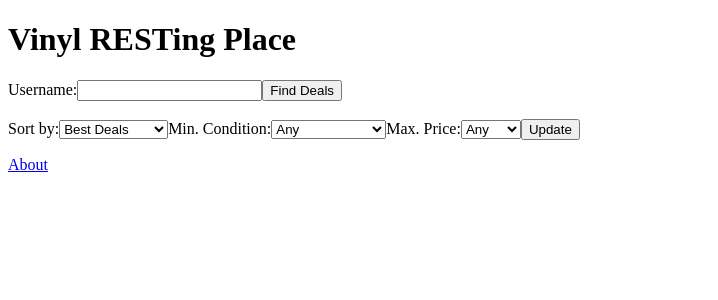
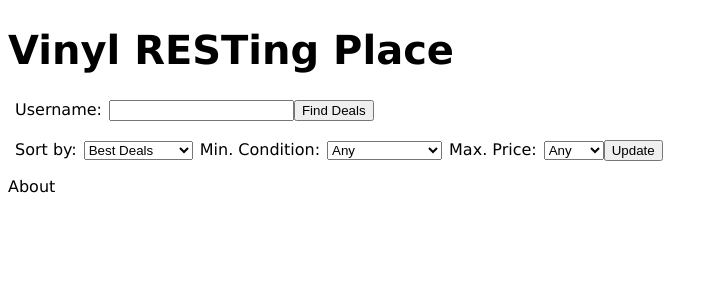
Before and after one commit to Our-Vinyl-Project/Vinyl-Project-FE, a React app: page / in a window 1280 px wide. Shown: the top 300 px of the page, without its empty margins (0-718 px from the left). Built offline with nearby package versions, Linux system fonts and the light colour scheme.

Commit message:
super basic styling on homepage

```diff
--- /dev/null
+++ b/src/components/App.css
@@ -0,0 +1,40 @@
+body {
+  font-family: Verdana, Geneva, Tahoma, sans-serif;
+}
+
+h1 {
+  font-size: 40px;
+}
+
+label {
+  margin: auto 7px;
+}
+
+img {
+  height: 200px;
+}
+
+h3 {
+  font-size: 16px;
+  max-width: 200px;
+}
+
+p {
+  font-size: 12px;
+}
+
+ul {
+  list-style: none;
+}
+
+li {
+  border: 1px dotted black;
+  border-radius: 5px;
+  padding: 1%;
+  width: fit-content;
+}
+
+a {
+  text-decoration: none;
+  color: black;
+}
--- a/src/components/App.js
+++ b/src/components/App.js
@@ -4,6 +4,8 @@ import Header from './Header';
 import Footer from './Footer';
 import { AboutUs } from './about/AboutUs';
 import Homepage from './homepage/Homepage';
+// import './reset.css';
+import './App.css';
 
 function App() {
   return (
--- /dev/null
+++ b/src/components/reset.css
@@ -0,0 +1,48 @@
+/* http://meyerweb.com/eric/tools/css/reset/
+   v2.0 | 20110126
+   License: none (public domain)
+*/
+
+html, body, div, span, applet, object, iframe,
+h1, h2, h3, h4, h5, h6, p, blockquote, pre,
+a, abbr, acronym, address, big, cite, code,
+del, dfn, em, img, ins, kbd, q, s, samp,
+small, strike, strong, sub, sup, tt, var,
+b, u, i, center,
+dl, dt, dd, ol, ul, li,
+fieldset, form, label, legend,
+table, caption, tbody, tfoot, thead, tr, th, td,
+article, aside, canvas, details, embed,
+figure, figcaption, footer, header, hgroup,
+menu, nav, output, ruby, section, summary,
+time, mark, audio, video {
+	margin: 0;
+	padding: 0;
+	border: 0;
+	font-size: 100%;
+	font: inherit;
+	vertical-align: baseline;
+}
+/* HTML5 display-role reset for older browsers */
+article, aside, details, figcaption, figure,
+footer, header, hgroup, menu, nav, section {
+	display: block;
+}
+body {
+	line-height: 1;
+}
+ol, ul {
+	list-style: none;
+}
+blockquote, q {
+	quotes: none;
+}
+blockquote:before, blockquote:after,
+q:before, q:after {
+	content: '';
+	content: none;
+}
+table {
+	border-collapse: collapse;
+	border-spacing: 0;
+}
--- a/src/components/sale/SalesList.js
+++ b/src/components/sale/SalesList.js
@@ -7,9 +7,9 @@ const SalesList = ({ wants }) => {
     <li key={sale.sale_id}>
       <Link to={`/${sale.sale_link}`}>
         <img src={sale.thumbnail} />
-        <h5>{sale.title}</h5>
-        <p>{sale.condition_media}</p>
-        <p>{sale.item_only_price}</p>
+        <h3>{sale.title}</h3>
+        <p>Condition: {sale.condition_media}</p>
+        <p>${sale.item_only_price}</p>
       </Link>
     </li>
   ));
```
Also changed, not shown: src/components/Wantlist.js (deleted, +0 -28 lines), src/components/LoginSignupForm.js (deleted).
